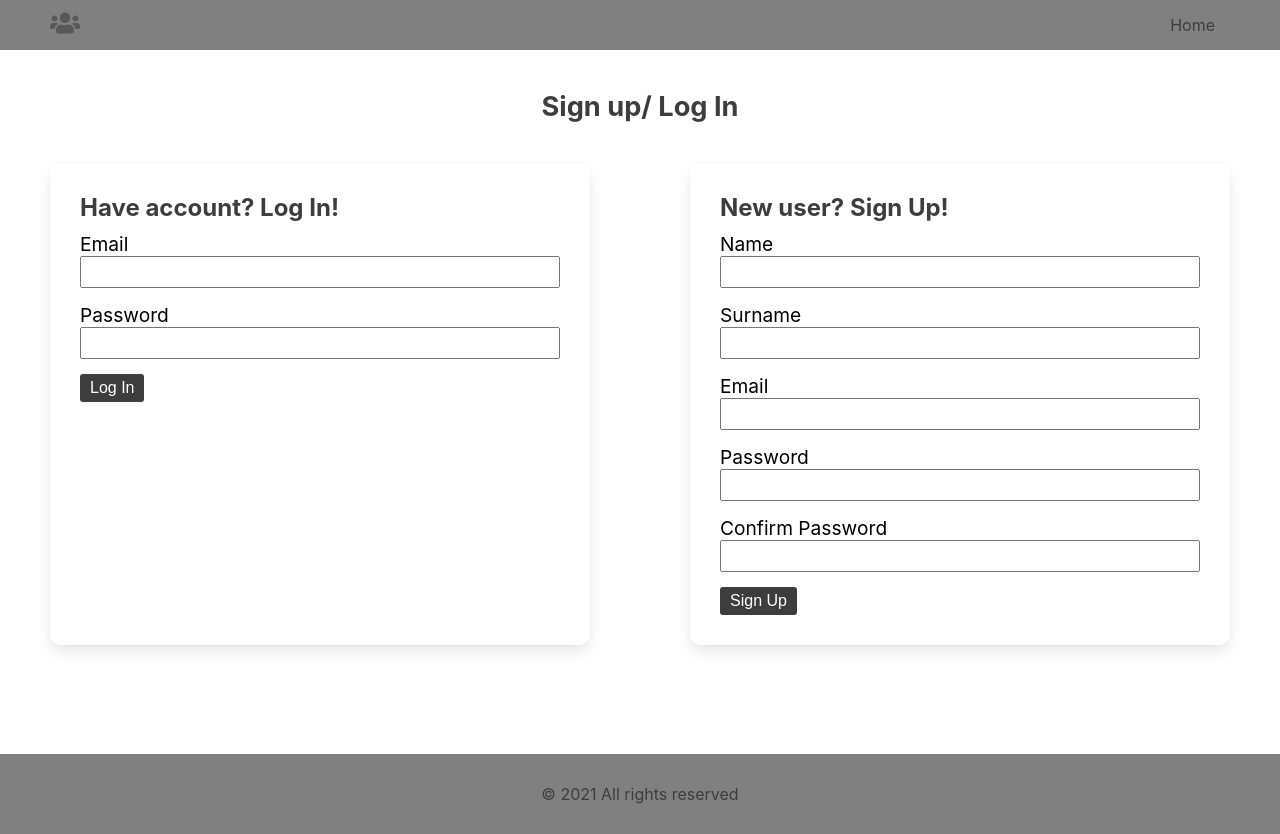
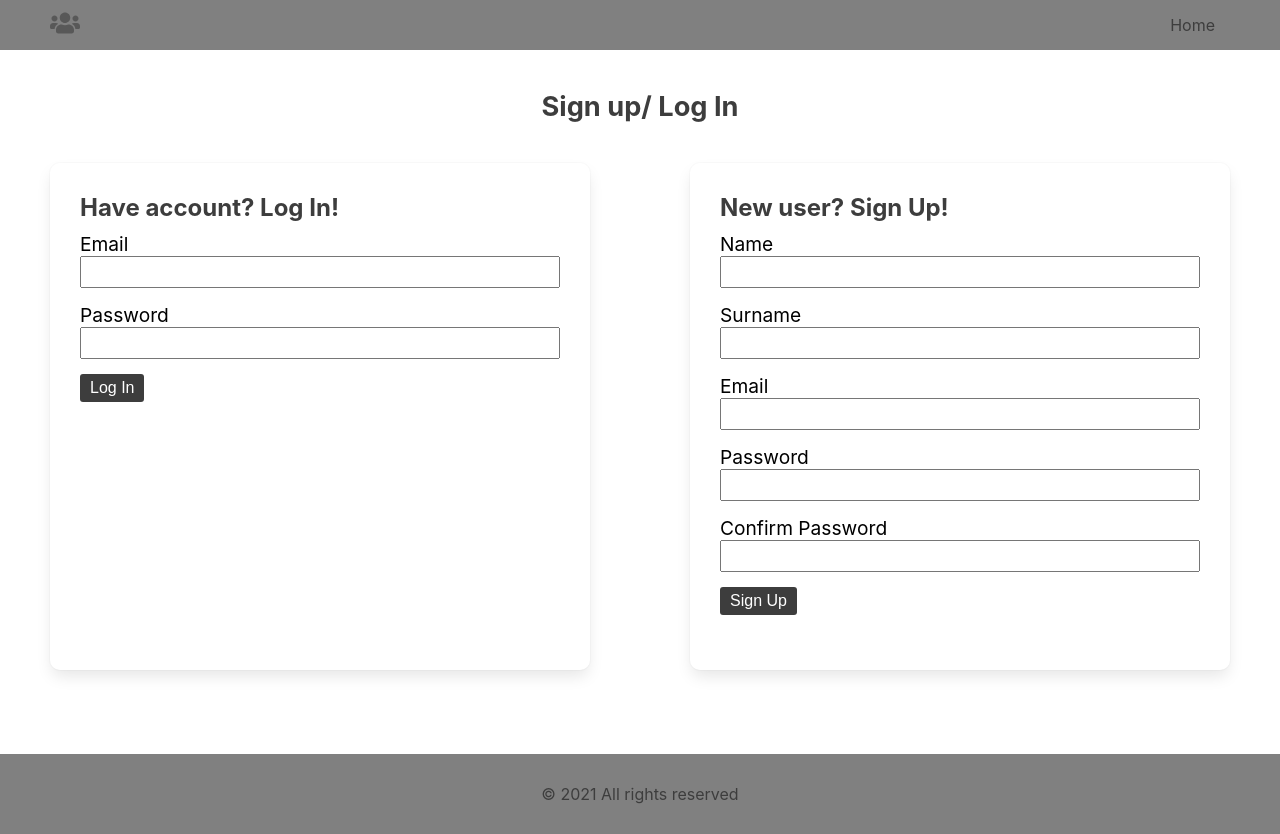
Before and after one commit to Augustinas-Sa/React-Test, a React (Create React App) app in the folder 1_frontend/: page / in a window 1280 px wide. Built offline with nearby package versions, Linux system fonts and the light colour scheme.

Commit message:
added more styles

```diff
--- a/1_frontend/src/screens/HomeScreen.css
+++ b/1_frontend/src/screens/HomeScreen.css
@@ -78,3 +78,9 @@ main .main-container .signup {
 .new-user-color {
   color: rgb(61, 61, 61);
 }
+
+.form-message {
+  margin-top: 15px;
+  padding: 5px 10px;
+  color: rgb(61, 61, 61);
+}
```
